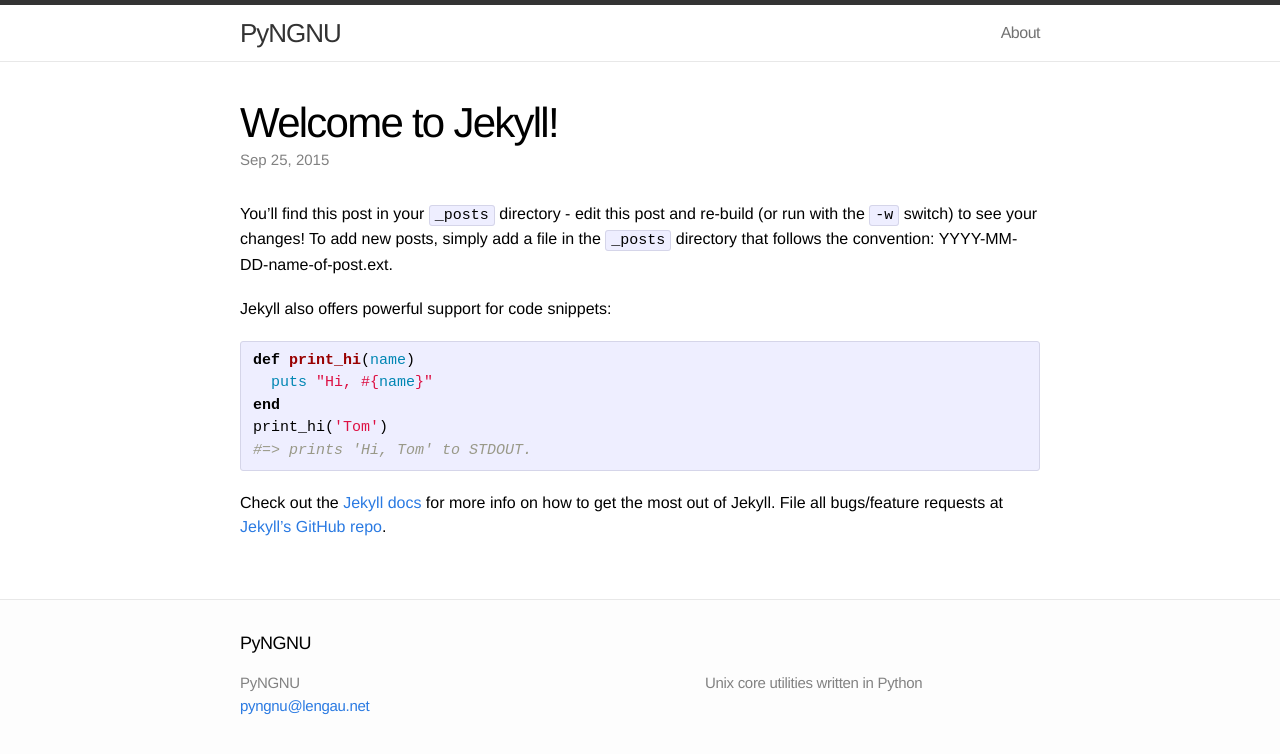
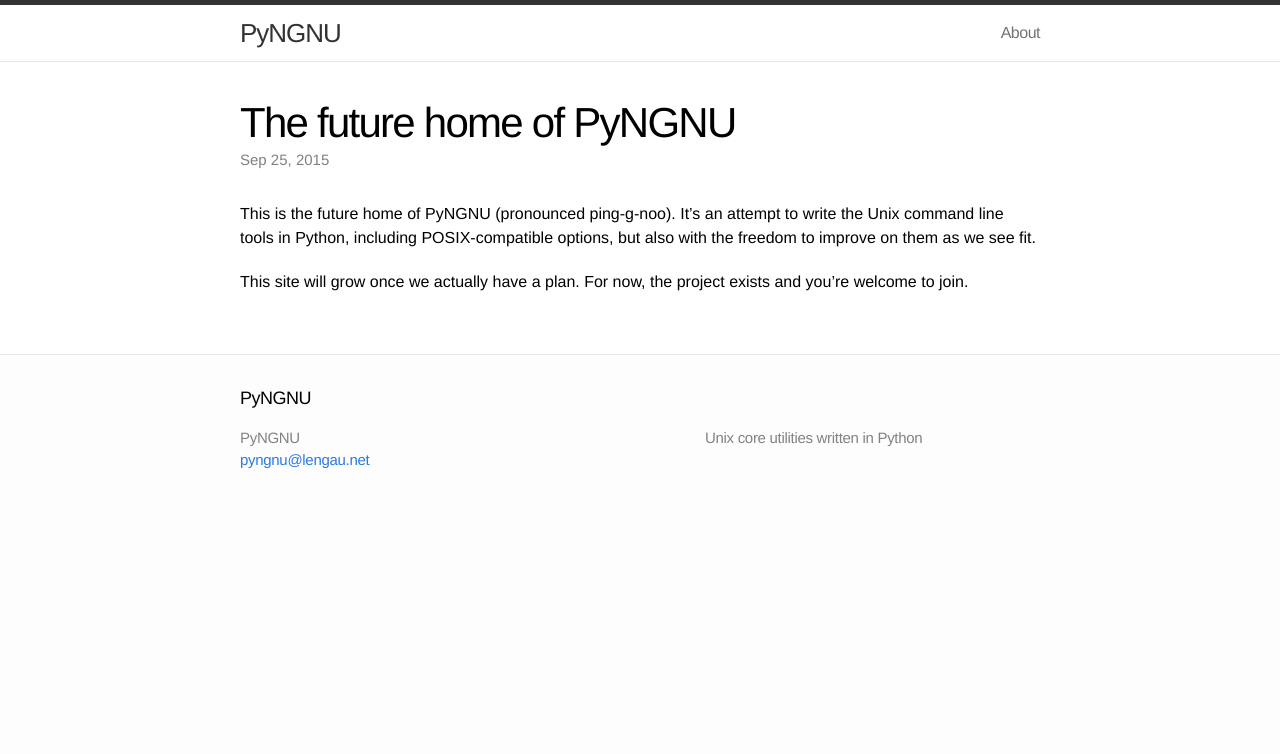
Before and after one commit to PyNGNU/pyngnu.github.io, a Jekyll site: the page built from _posts/2015-09-25-pyngnu.markdown, in a window 1280 px wide. Shown: the top 754 px of the page. Built offline with Jekyll 4.4.1, drawn with Linux system fonts in a browser that asks for light colours.

Commit message:
Initial blog post.

```diff
--- a/_posts/2015-09-25-pyngnu.markdown
+++ b/_posts/2015-09-25-pyngnu.markdown
@@ -1,24 +1,13 @@
 ---
 layout: post
-title:  "Welcome to Jekyll!"
+title:  "The future home of PyNGNU"
 date:   2015-09-25 15:16:55
-categories: jekyll update
+categories: initial
 ---
 
-You'll find this post in your `_posts` directory - edit this post and re-build (or run with the `-w` switch) to see your changes!
-To add new posts, simply add a file in the `_posts` directory that follows the convention: YYYY-MM-DD-name-of-post.ext.
+This is the future home of PyNGNU (pronounced ping-g-noo). It's an attempt to
+write the Unix command line tools in Python, including POSIX-compatible options,
+but also with the freedom to improve on them as we see fit.
 
-Jekyll also offers powerful support for code snippets:
-
-{% highlight ruby %}
-def print_hi(name)
-  puts "Hi, #{name}"
-end
-print_hi('Tom')
-#=> prints 'Hi, Tom' to STDOUT.
-{% endhighlight %}
-
-Check out the [Jekyll docs][jekyll] for more info on how to get the most out of Jekyll. File all bugs/feature requests at [Jekyll's GitHub repo][jekyll-gh].
-
-[jekyll-gh]: https://github.com/jekyll/jekyll
-[jekyll]:    http://jekyllrb.com
+This site will grow once we actually have a plan. For now, the project exists
+and you're welcome to join.
```
